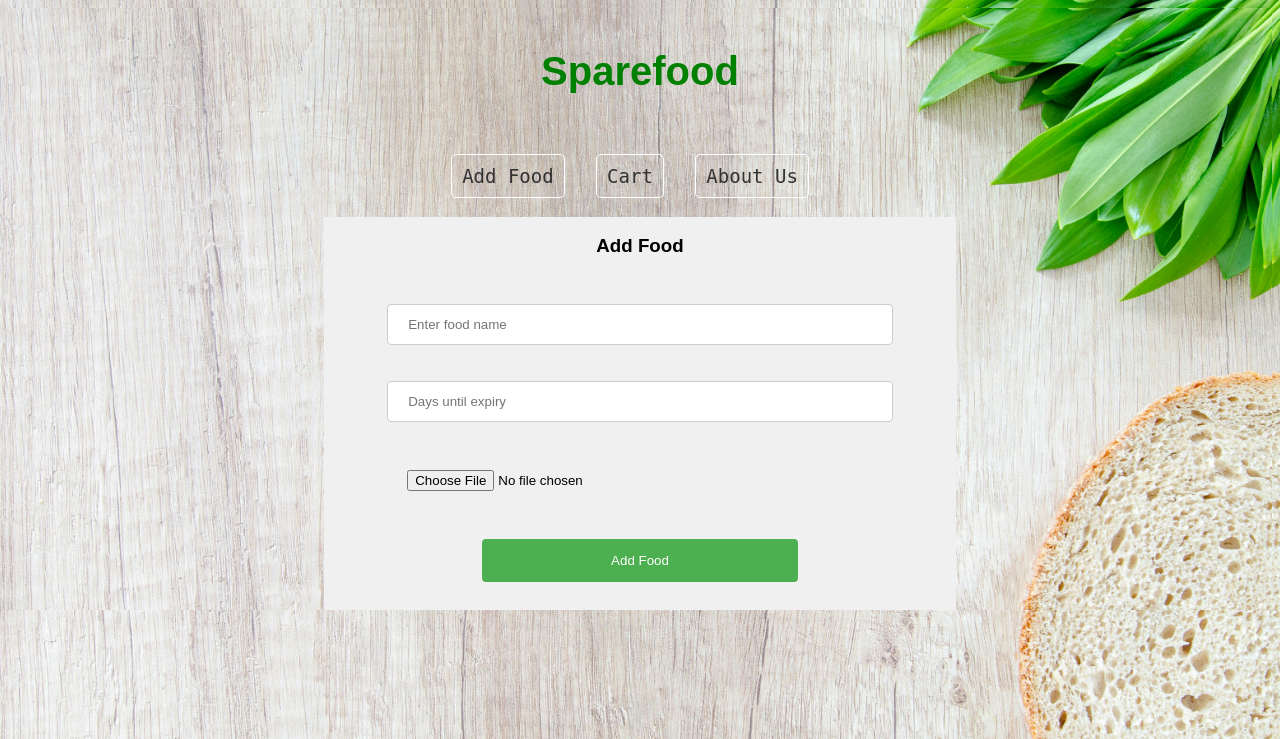
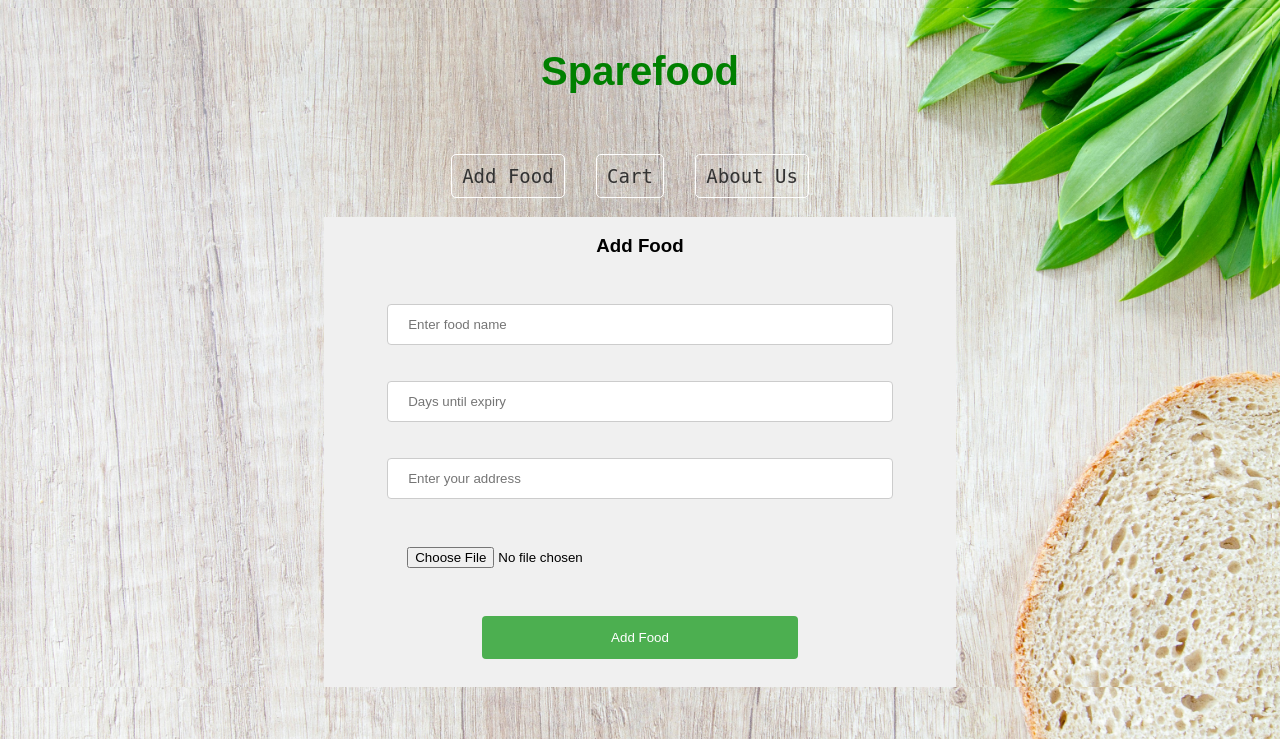
Before and after one commit to markandal/websystem, a PHP site: page /addfood.php in a window 1280 px wide. Shown: the top 739 px of the page. Run offline with PHP 8.4, Linux system fonts and the light colour scheme.

Commit message:
v2.2
Database connected and add food function working

```diff
--- a/addfood.php
+++ b/addfood.php
@@ -1,3 +1,37 @@
+<?php include 'connection.php';
+if (isset($_POST['add_food'])){
+
+    $food_name = $_POST['food_name'];
+    $expiry_date = $_POST['expiry_date'];
+    $address = $_POST['address'];
+    $file_name = $_FILES['file_name']['name'];
+    $temp_name = $_FILES['file_name']['tmp_name'];
+    $file_name_folder = 'images/'.$file_name;
+
+
+    $insert_query = mysqli_query($conn, "insert into foods (name, date, address, image) values ('$food_name', '$expiry_date', '$address', '$file_name')")  or die("insert failed");
+
+
+   if ($insert_query){
+    move_uploaded_file($temp_name, $file_name_folder);
+
+if ($insert_query) {
+    $message = "Operation was successful!";
+    echo "<script type='text/javascript'>alert('$message');</script>";
+} else {
+    $message = "Operation failed!";
+    echo "<script type='text/javascript'>alert('$message');</script>";
+}
+
+}
+}
+?>
+
+
+
+
+
+
 <!DOCTYPE html>
 <html lang="en">
 <head>
@@ -5,6 +39,8 @@
     <meta name="viewport" content="width=device-width, initial-scale=1.0">
     <title>Sparefood</title>
     <link rel="stylesheet" href="style.css"> <!-- Link to your CSS file for styling -->
+
+    <?php include 'connection.php' ?>
 
 
 </head>
@@ -35,11 +71,12 @@
 
     <div class="form_container">
             <h3 class="heading">Add Food</h3>
-            <form action="" class="add_food">
-                <input type="text" placeholder="Enter food name" class="input_field" required>
-                <input type="number" min= "0"placeholder="Days until expiry" class="input_field" required>
-                <input type="file" class="input_field" required>
-                <input type="submit" class="submit" value="Add Food">
+            <form action="" class="add_food" method="post" enctype="multipart/form-data">
+                <input type="text" name="food_name" placeholder="Enter food name" class="input_field" required>
+                <input type="number" name="expiry_date" min= "0"placeholder="Days until expiry" class="input_field" required>
+                <input type="text" name="address" placeholder="Enter your address" class="input_field" required>
+                <input type="file" name="file_name" class="input_field">
+                <input type="submit" name="add_food" class="submit" value="Add Food">
             </form>
     </div>
 
```
Also changed, not shown: cart.php (+2 -16 lines), index.php (+8 -0 lines), images/bg.jpg (added), sample.jpg (added).
